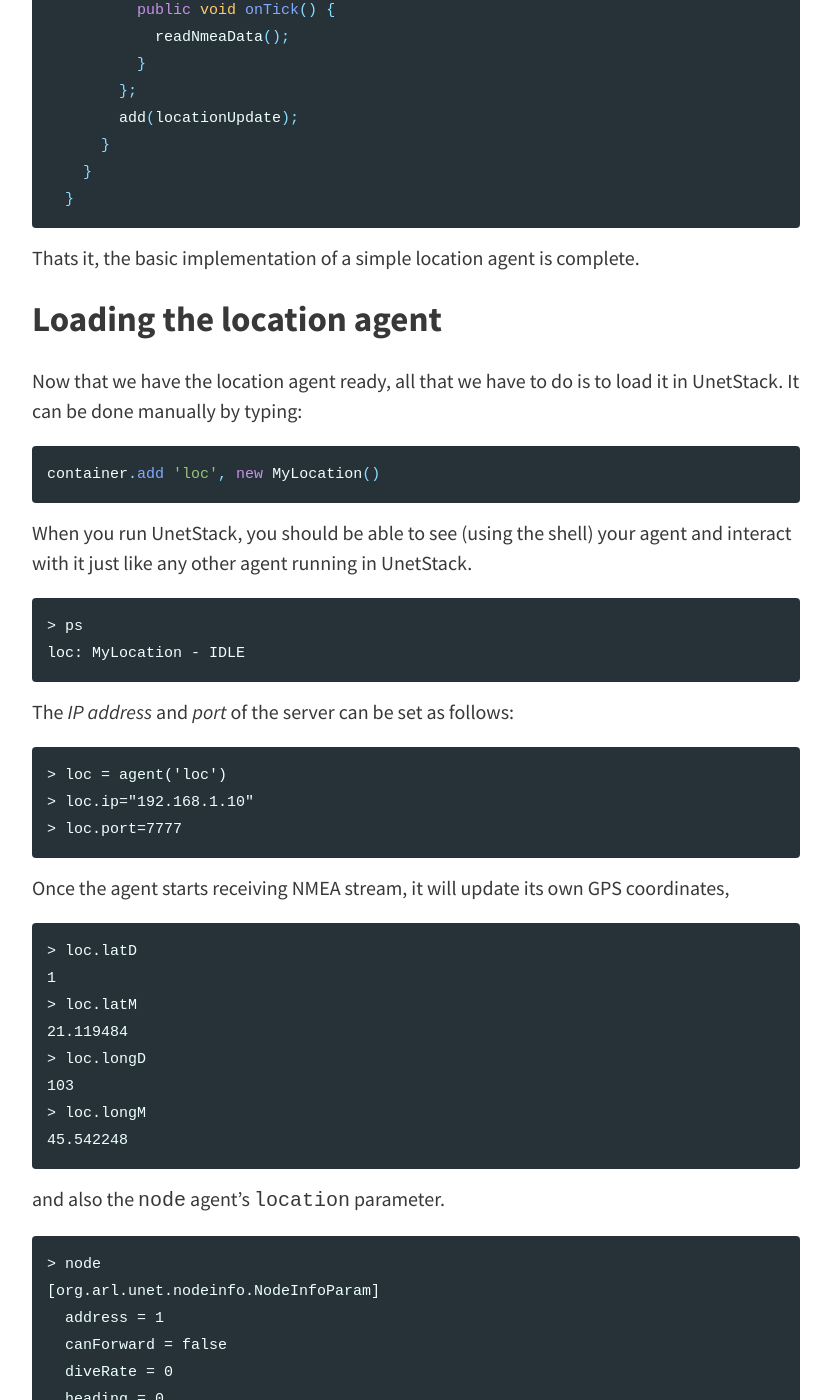
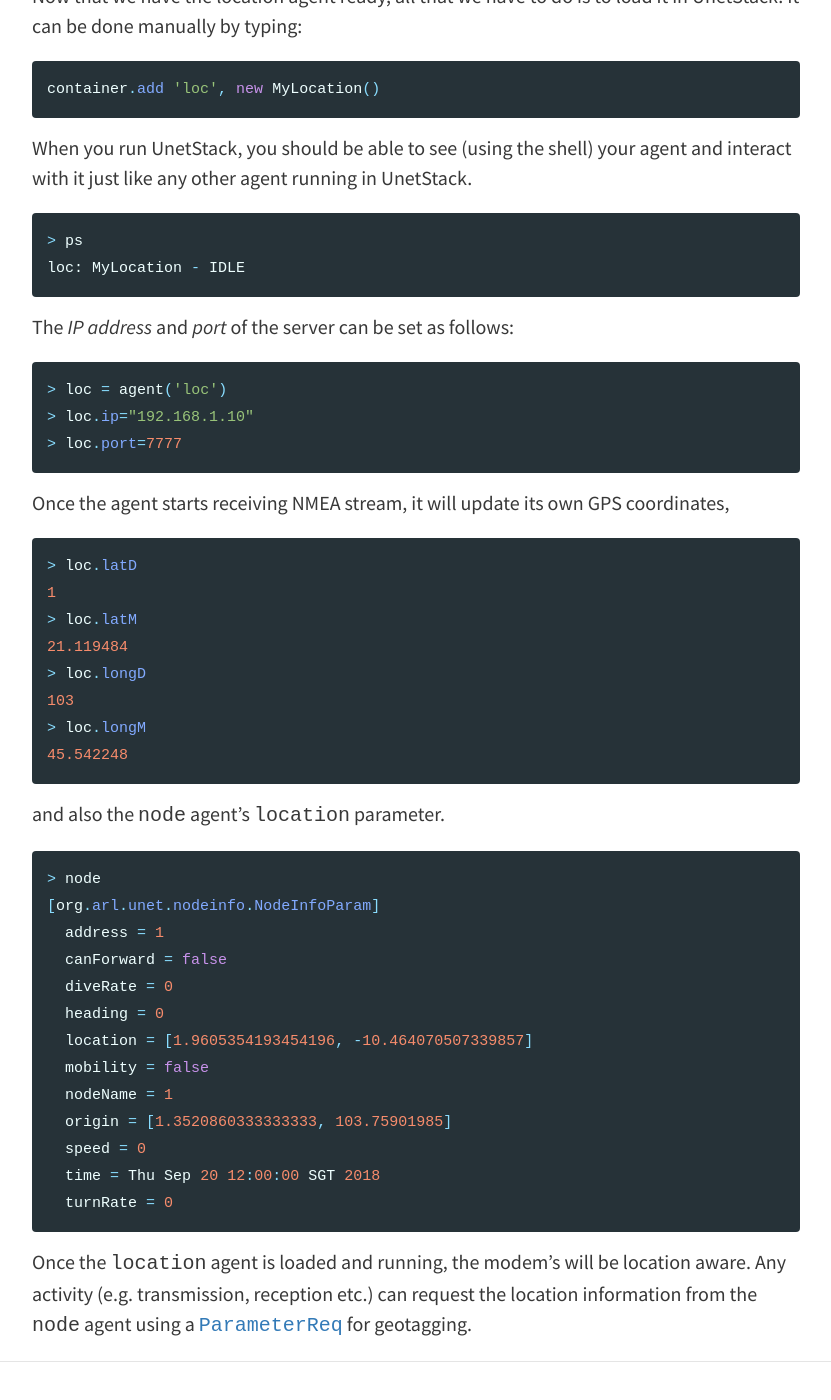
Before and after one commit to org-arl/unet-blog, a Jekyll site: the page built from _posts/2018-09-20-Developing-location-agent-for-UnetStack.md, in a window 1280 px wide and 1400 px high, scrolled down 7439 px. Shown: the whole window, without its empty margins (224-1055 px from the left). Built offline with Jekyll 4.4.1, drawn with Linux system fonts in a browser that asks for light colours; some of the changed text lies outside the part shown.

Commit message:
Adjusted the formatting

````diff
--- a/_posts/2018-09-20-Developing-location-agent-for-UnetStack.md
+++ b/_posts/2018-09-20-Developing-location-agent-for-UnetStack.md
@@ -11,7 +11,7 @@
 
 Imagine you are out at sea, doing underwater communications field experiments, with underwater acoustic modems deployed from a boat or a vessel. If you are a researcher, you might be interested in transmitting your custom designed signals to study the underwater channel. If you are commercial company manufacturing modems, you might be testing the localization performance of your modems. Regardless of the application, one of the most valuable metric that can be attached with each and every data frame or signal transmission and reception is the location information of the modems, i.e. geotagging the data (similar to time-stamping data).
 
-![](https://github.com/org-arl/unet-blog/blob/master/assets/img/trial.jpg)
+![](../assets/img/trial.jpg)
 
 Since GPS doesn't work underwater, one obvious method is to note down the GPS location of the boat or vessel from where the modems are deployed. However, depending on the deployment scenario, the location of the vessel will change over time and hence this method is error prone. Another (slightly better) method is to use your phone to have a periodic GPS log and sync it with the timestamps of your transmissions, during post processing of your data. While this method gives you a log of your GPS coordinates, merging this with modem logs is an additional step, which we would like to avoid.
 
@@ -69,16 +69,12 @@
 ```java
   void connectToServer() {
     clientSocket.connect(new InetSocketAddress(ip, port), timeout);
-
     locationUpdate = new TickerBehavior(locationUpdatePeriod*1000) {
-
       @Override
       public void onTick() {
         readNmeaData();
       }
-
     };
-
     add(locationUpdate);
   }
 ```
@@ -223,18 +219,18 @@
 container.add 'loc', new MyLocation()
 ```
 When you run UnetStack, you should be able to see (using the shell) your agent and interact with it just like any other agent running in UnetStack.
-```
+```groovy
 > ps
 loc: MyLocation - IDLE
 ```
 The  _IP address_ and _port_ of the server can be set as follows:
-```
+```groovy
 > loc = agent('loc')
 > loc.ip="192.168.1.10"
 > loc.port=7777
 ```
 Once the agent starts receiving NMEA stream, it will update its own GPS coordinates,
-```
+```groovy
 > loc.latD
 1
 > loc.latM
@@ -245,7 +241,7 @@
 45.542248
 ```
 and also the `node` agent's `location` parameter.
-```
+```groovy
 > node
 [org.arl.unet.nodeinfo.NodeInfoParam]
   address = 1
````
